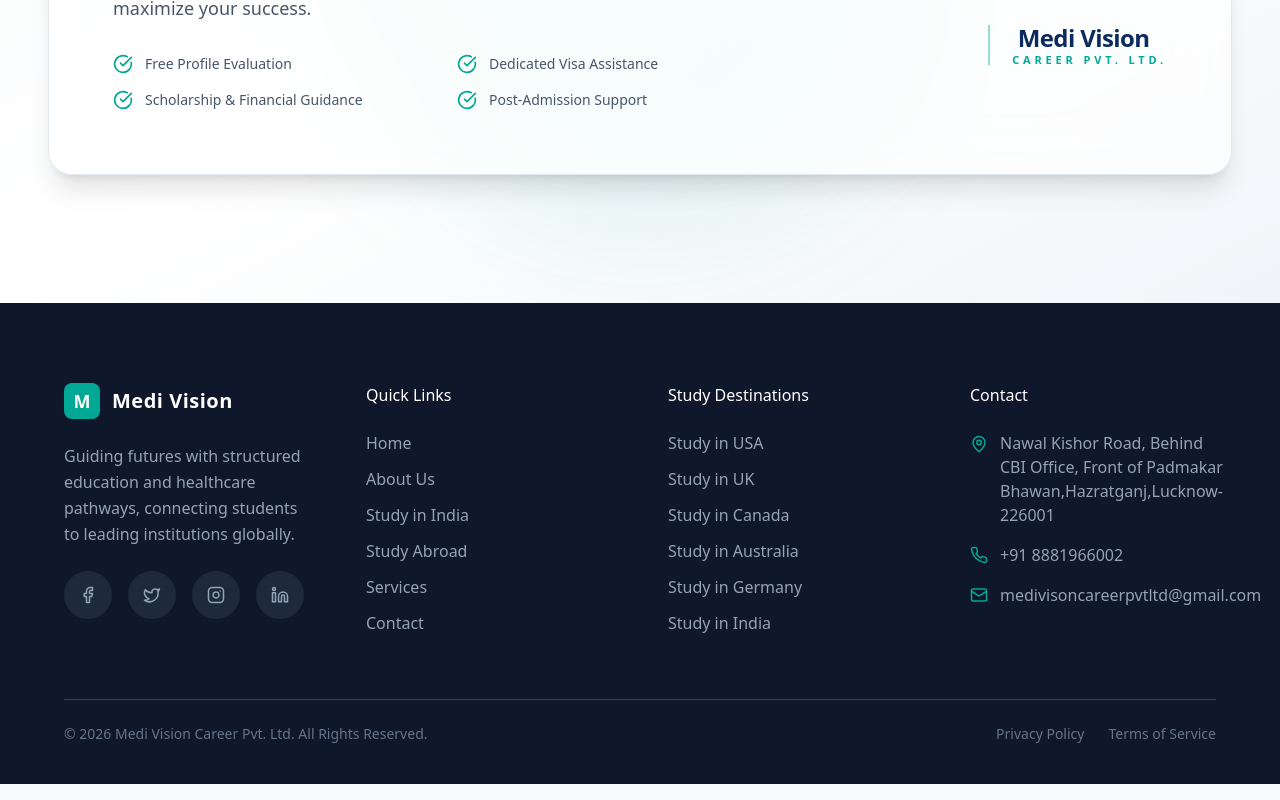
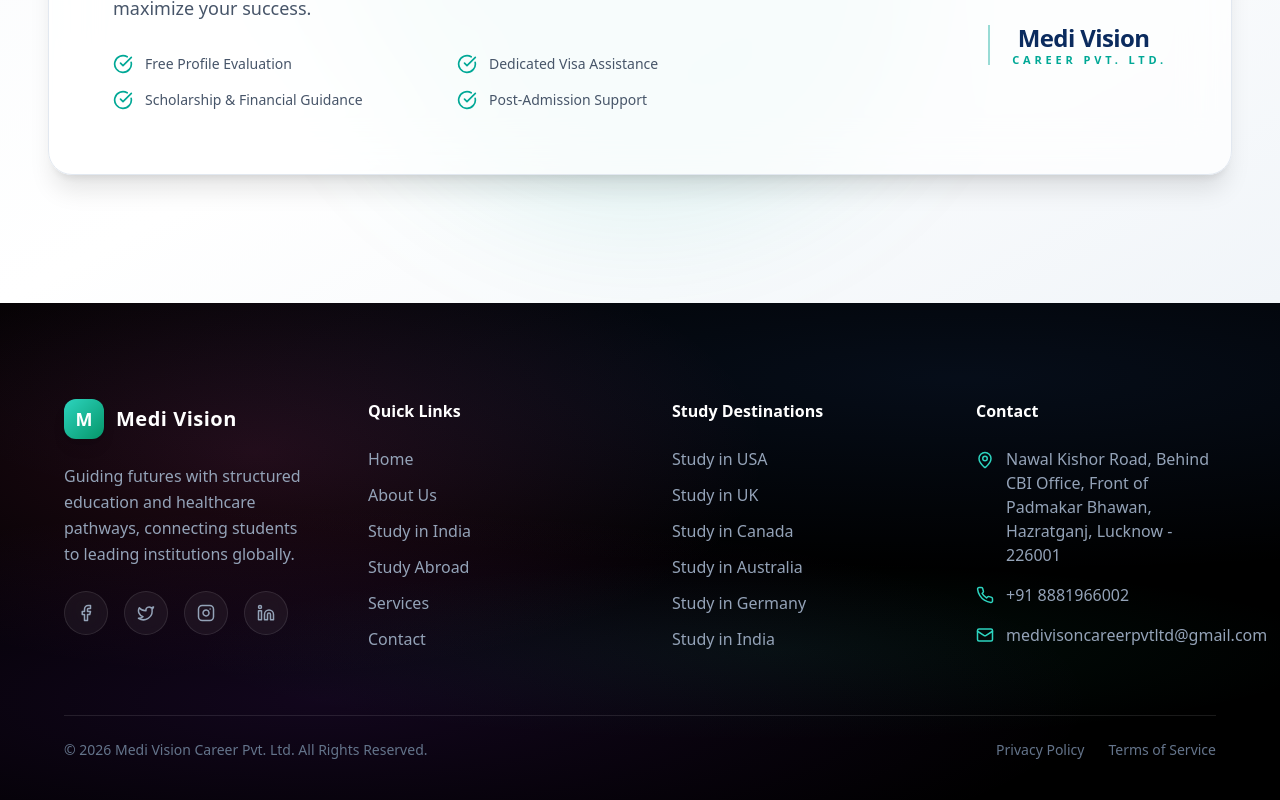
Before and after one commit to mannbond007/medi-vision, a Next.js app: page / in a window 1280 px wide. Shown: the part 4198-4998 px from the top of the page. Built offline with nearby package versions, Linux system fonts and the light colour scheme.

Commit message:
footer is fixed now

```diff
--- a/components/Footer.tsx
+++ b/components/Footer.tsx
@@ -12,19 +12,35 @@ import { ROUTES } from "@/lib/data";
 
 export default function Footer() {
   return (
-    <footer className="bg-[#0f172a] text-slate-400 pt-20 pb-10">
+    <footer className="relative bg-black text-slate-400 pt-24 pb-10 overflow-hidden">
 
-      <div className="max-w-[1400px] mx-auto px-8 md:px-16">
+      {/* Cosmic Nebula Background */}
+      <div
+        className="absolute inset-0 z-0"
+        style={{
+          background: `
+            radial-gradient(ellipse 110% 70% at 25% 80%, rgba(147, 51, 234, 0.12), transparent 55%),
+            radial-gradient(ellipse 130% 60% at 75% 15%, rgba(59, 130, 246, 0.10), transparent 65%),
+            radial-gradient(ellipse 80% 90% at 20% 30%, rgba(236, 72, 153, 0.14), transparent 50%),
+            radial-gradient(ellipse 100% 40% at 60% 70%, rgba(16, 185, 129, 0.08), transparent 45%),
+            #000000
+          `,
+        }}
+      />
+
+      {/* Footer Content */}
+      <div className="relative z-10 max-w-[1400px] mx-auto px-8 md:px-16">
 
         {/* Grid */}
-        <div className="grid grid-cols-1 md:grid-cols-2 lg:grid-cols-4 gap-14 mb-16">
+        <div className="grid grid-cols-1 md:grid-cols-2 lg:grid-cols-4 gap-16 mb-16">
 
           {/* Brand */}
           <div>
             <div className="flex items-center gap-3 mb-6">
-              <div className="w-9 h-9 rounded-lg bg-accent flex items-center justify-center">
+              <div className="w-10 h-10 rounded-xl bg-gradient-to-br from-teal-400 to-emerald-600 flex items-center justify-center shadow-lg">
                 <span className="text-white font-bold text-lg">M</span>
               </div>
+
               <span className="text-xl font-semibold text-white tracking-wide">
                 Medi Vision
               </span>
@@ -40,9 +56,11 @@ export default function Footer() {
                 <a
                   key={i}
                   href="#"
-                  className="w-12 h-12 rounded-full bg-slate-800
+                  className="w-11 h-11 rounded-full border border-white/10
                              flex items-center justify-center
-                             hover:bg-accent hover:text-white
+                             bg-white/5 backdrop-blur
+                             hover:bg-teal-500 hover:text-white
+                             hover:scale-110
                              transition-all duration-300"
                 >
                   <Icon size={18} />
@@ -53,15 +71,16 @@ export default function Footer() {
 
           {/* Quick Links */}
           <div>
-            <h3 className="text-white font-medium text-base mb-6">
+            <h3 className="text-white font-semibold text-base mb-6">
               Quick Links
             </h3>
+
             <ul className="space-y-3">
               {ROUTES.map((route) => (
                 <li key={route.path}>
                   <Link
                     href={route.path}
-                    className="hover:text-teal-500 transition-colors"
+                    className="hover:text-white transition"
                   >
                     {route.name}
                   </Link>
@@ -72,16 +91,17 @@ export default function Footer() {
 
           {/* Study Destinations */}
           <div>
-            <h3 className="text-white font-medium text-base mb-6">
+            <h3 className="text-white font-semibold text-base mb-6">
               Study Destinations
             </h3>
+
             <ul className="space-y-3">
               {["USA", "UK", "Canada", "Australia", "Germany", "India"].map(
                 (country, i) => (
                   <li key={i}>
                     <Link
                       href="/study-abroad"
-                      className="hover:text-teal-500 transition-colors"
+                      className="hover:text-white transition"
                     >
                       Study in {country}
                     </Link>
@@ -93,43 +113,49 @@ export default function Footer() {
 
           {/* Contact */}
           <div>
-            <h3 className="text-white font-medium text-base mb-6">
+            <h3 className="text-white font-semibold text-base mb-6">
               Contact
             </h3>
 
             <ul className="space-y-4">
+
               <li className="flex items-start gap-3">
-                <MapPin size={18} className="text-accent mt-1 shrink-0" />
+                <MapPin size={18} className="text-teal-400 mt-1 shrink-0" />
                 <span>
-                  Nawal Kishor Road, Behind CBI Office, Front of Padmakar Bhawan,Hazratganj,Lucknow-226001
+                  Nawal Kishor Road, Behind CBI Office, Front of Padmakar
+                  Bhawan, Hazratganj, Lucknow - 226001
                 </span>
               </li>
 
               <li className="flex items-center gap-3">
-                <Phone size={18} className="text-accent shrink-0" />
+                <Phone size={18} className="text-teal-400 shrink-0" />
                 <span>+91 8881966002</span>
               </li>
 
               <li className="flex items-center gap-3">
-                <Mail size={18} className="text-accent shrink-0" />
+                <Mail size={18} className="text-teal-400 shrink-0" />
                 <span>medivisoncareerpvtltd@gmail.com</span>
               </li>
+
             </ul>
           </div>
         </div>
 
         {/* Bottom */}
-        <div className="border-t border-slate-700 pt-6 flex flex-col md:flex-row justify-between items-center text-sm text-slate-500 gap-4">
+        <div className="border-t border-white/10 pt-6 flex flex-col md:flex-row justify-between items-center text-sm text-slate-500 gap-4">
+
           <p>© 2026 Medi Vision Career Pvt. Ltd. All Rights Reserved.</p>
 
           <div className="flex gap-6">
-            <Link href="/privacy" className="hover:text-white">
+            <Link href="/privacy" className="hover:text-white transition">
               Privacy Policy
             </Link>
-            <Link href="/terms" className="hover:text-white">
+
+            <Link href="/terms" className="hover:text-white transition">
               Terms of Service
             </Link>
           </div>
+
         </div>
 
       </div>
```
